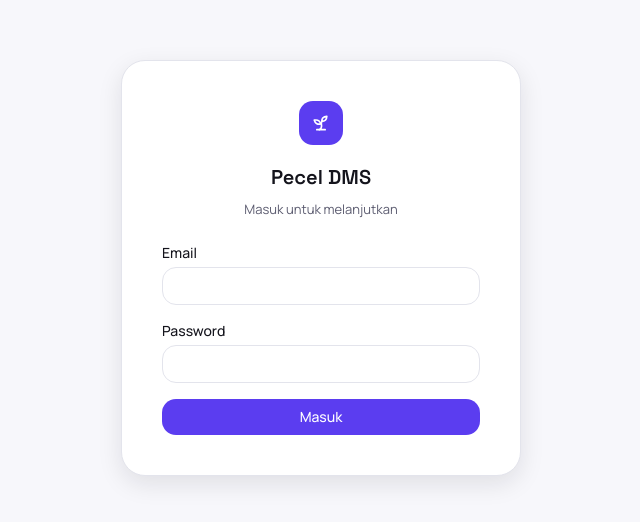
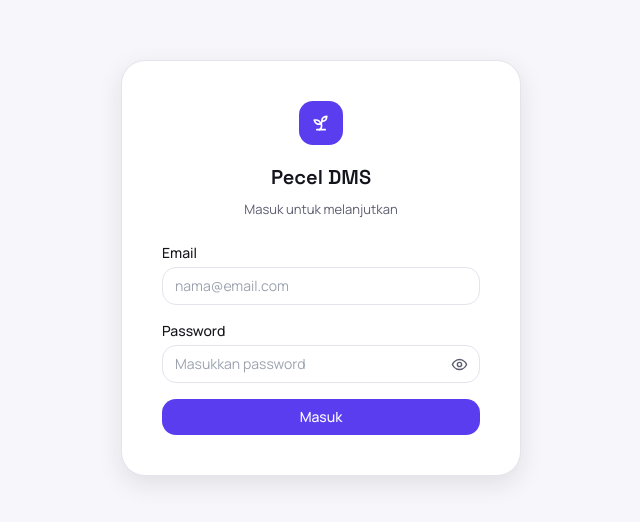
Before and after one commit to ludypecel-app/Pecel-DMS, a Next.js app: page /login in a window 1280 px wide. Shown: the part 132-654 px from the top of the page, without its empty margins (319-959 px from the left). Built offline with nearby package versions, Linux system fonts and the light colour scheme.

Commit message:
Tambah placeholder dan toggle show/hide password di halaman login

```diff
--- a/app/login/page.tsx
+++ b/app/login/page.tsx
@@ -3,12 +3,13 @@
 import { useState } from "react";
 import { signIn } from "next-auth/react";
 import { useRouter } from "next/navigation";
-import { Sprout } from "lucide-react";
+import { Sprout, Eye, EyeOff } from "lucide-react";
 
 export default function LoginPage() {
   const router = useRouter();
   const [email, setEmail] = useState("");
   const [password, setPassword] = useState("");
+  const [showPassword, setShowPassword] = useState(false);
   const [error, setError] = useState("");
   const [submitting, setSubmitting] = useState(false);
 
@@ -48,6 +49,7 @@ export default function LoginPage() {
             <input
               type="email"
               required
+              placeholder="nama@email.com"
               value={email}
               onChange={(e) => setEmail(e.target.value)}
               className="w-full rounded-md border border-border px-3 py-2 text-sm outline-none focus:border-accent focus:ring-1 focus:ring-accent"
@@ -55,13 +57,24 @@ export default function LoginPage() {
           </label>
           <label className="block space-y-1 text-sm">
             <span className="font-medium text-ink">Password</span>
-            <input
-              type="password"
-              required
-              value={password}
-              onChange={(e) => setPassword(e.target.value)}
-              className="w-full rounded-md border border-border px-3 py-2 text-sm outline-none focus:border-accent focus:ring-1 focus:ring-accent"
-            />
+            <div className="relative">
+              <input
+                type={showPassword ? "text" : "password"}
+                required
+                placeholder="Masukkan password"
+                value={password}
+                onChange={(e) => setPassword(e.target.value)}
+                className="w-full rounded-md border border-border px-3 py-2 pr-10 text-sm outline-none focus:border-accent focus:ring-1 focus:ring-accent"
+              />
+              <button
+                type="button"
+                onClick={() => setShowPassword((v) => !v)}
+                className="absolute inset-y-0 right-0 flex items-center px-3 text-ink-muted hover:text-ink"
+                aria-label={showPassword ? "Sembunyikan password" : "Tampilkan password"}
+              >
+                {showPassword ? <EyeOff size={17} /> : <Eye size={17} />}
+              </button>
+            </div>
           </label>
           <button
             type="submit"
```
